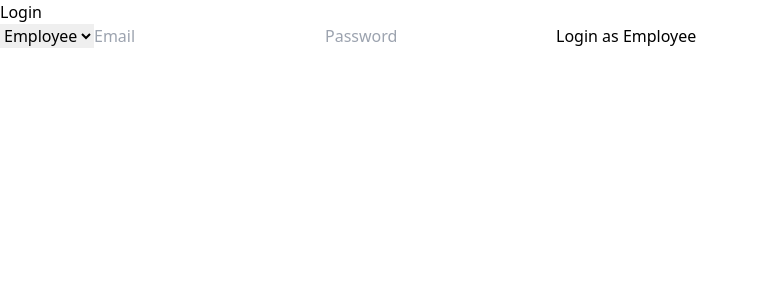
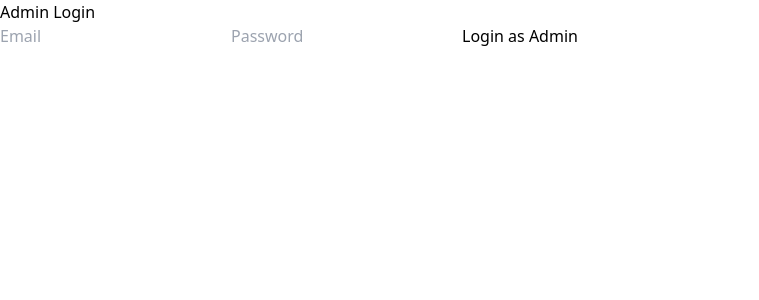
Before and after one commit to MernDevRahul/Employee_managment_system, a React (Vite) app in the folder client/: page / in a window 1280 px wide. Shown: the top 300 px of the page, without its empty margins (0-759 px from the left). Built offline with nearby package versions, Linux system fonts and the light colour scheme.

Commit message:
Update App.jsx

```diff
--- a/client/src/App.jsx
+++ b/client/src/App.jsx
@@ -24,8 +24,8 @@ import AdminDashboard from "./pages/admin/AdminDashboard";
 function App() {
   return (
     <Routes>
-      <Route path="/" element={<Login />} />
-      <Route path="/adminlogin" element={<AdminLogin />} />
+      <Route path="/login" element={<Login />} />
+      <Route path="/" element={<AdminLogin />} />
       <Route
         path="/admin"
         element={
```
